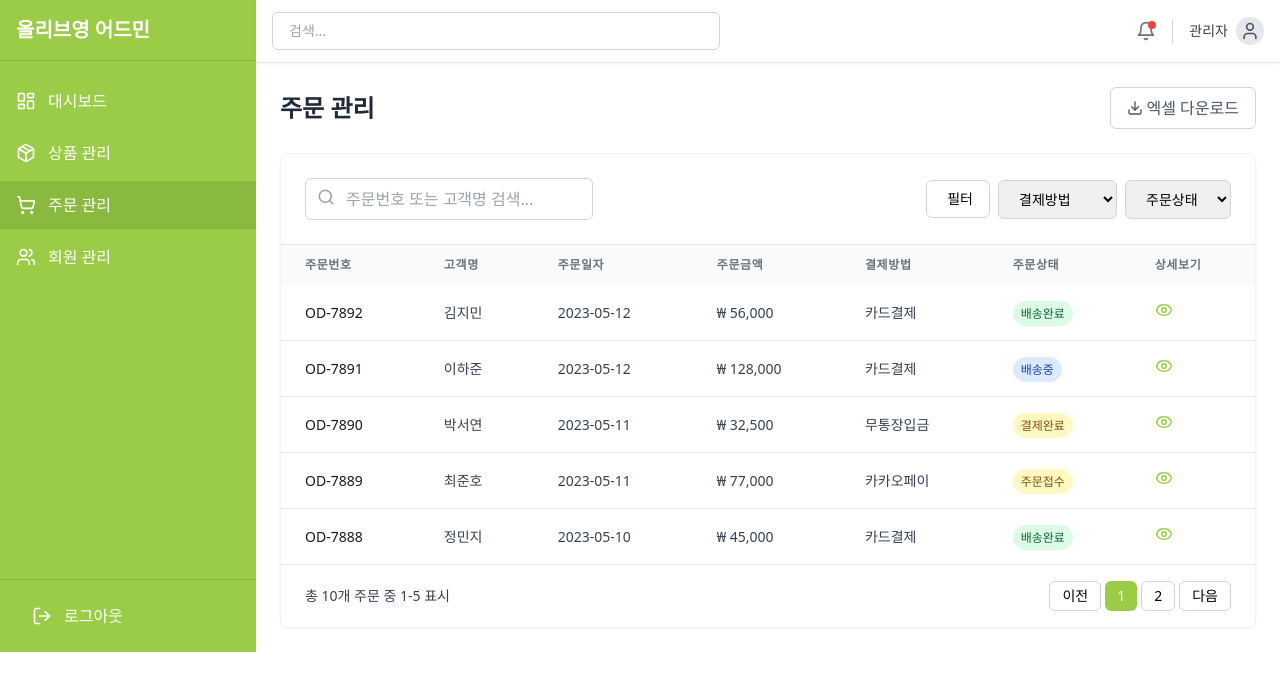
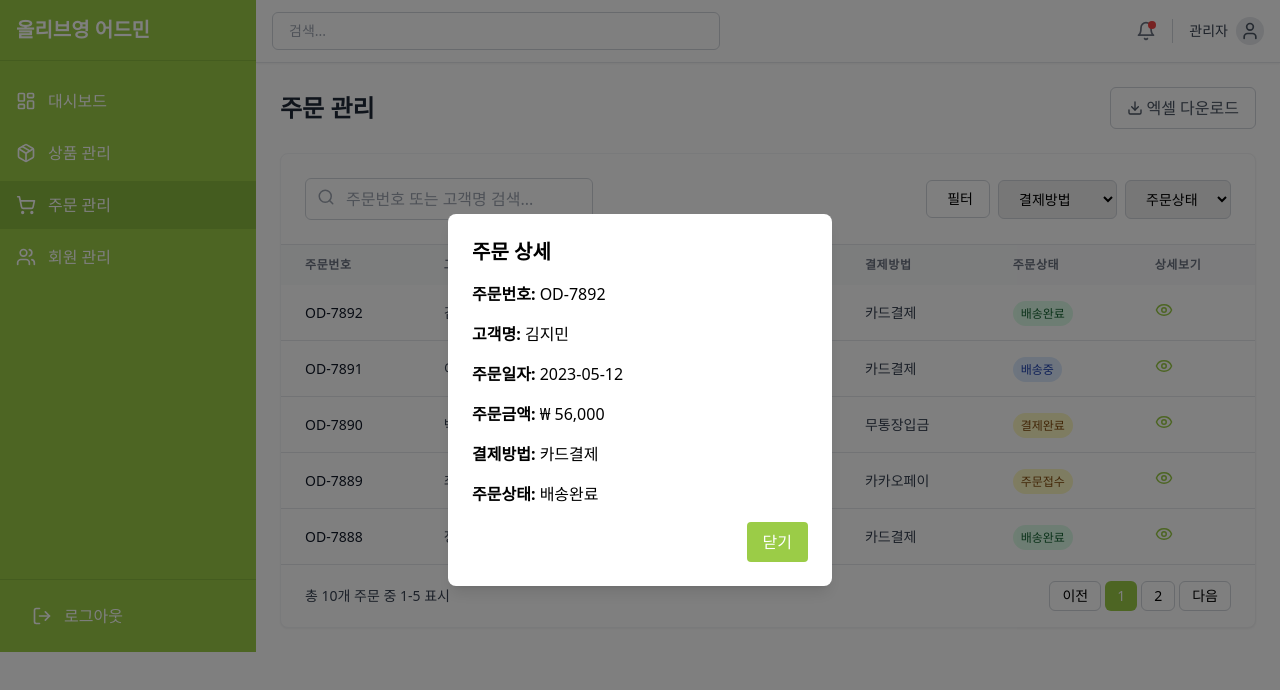
Before and after one commit to backend20250319/BE09-4rd-4team-FE, a React (Vite) app in the folder admin/: page /orders in a window 1280 px wide. Both pictures are taken after a click on the button 1163 px from the left and 310 px from the top of the page. Shown: the top 690 px of the page. Built offline with nearby package versions, Linux system fonts and the light colour scheme.

Commit message:
상세보기

```diff
--- a/admin/src/pages/OrdersTable.jsx
+++ b/admin/src/pages/OrdersTable.jsx
@@ -6,7 +6,8 @@
   const [paymentFilter, setPaymentFilter] = useState('');
   const [statusFilter, setStatusFilter] = useState('');
   const [currentPage, setCurrentPage] = useState(1);
-
+  const [selectedOrder, setSelectedOrder] = useState(null);
+  const [showDetail, setShowDetail] = useState(false);
 
   const orders = [
     { id: 'OD-7892', customer: '김지민', date: '2023-05-12', total: '₩ 56,000', payment: '카드결제', status: '배송완료' },
@@ -39,10 +40,10 @@
     currentPage * itemsPerPage
   );
 
-  const handlePageChange = (page) => {
-    if (page >= 1 && page <= totalPages) {
-      setCurrentPage(page);
-    }
+const handlePageChange = (page) => {
+  if (page >= 1 && page <= totalPages) {
+    setCurrentPage(page);
+  }
 };
 
   const downloadCSV = () => {
@@ -139,7 +140,10 @@
                     </span>
                   </td>
                   <td className="px-6 py-4">
-                    <button className="text-[#9BCC47] hover:text-[#8ab93f]">
+                    <button className="text-[#9BCC47] hover:text-[#8ab93f]" onClick={() => {
+                      setSelectedOrder(order);
+                      setShowDetail(true);
+                    }}>
                       <EyeIcon size={18} />
                     </button>
                   </td>
@@ -190,7 +194,31 @@
             </button>
           </div>
         </div>
+
+
+        {/* 상세보기 모달 */}
+        {showDetail && selectedOrder && (
+          <div className="fixed inset-0 z-50 flex items-center justify-center bg-black bg-opacity-50">
+            <div className="p-6 space-y-4 bg-white rounded-lg shadow-lg w-96">
+              <h2 className="text-xl font-bold">주문 상세</h2>
+              <p><strong>주문번호:</strong> {selectedOrder.id}</p>
+              <p><strong>고객명:</strong> {selectedOrder.customer}</p>
+              <p><strong>주문일자:</strong> {selectedOrder.date}</p>
+              <p><strong>주문금액:</strong> {selectedOrder.total}</p>
+              <p><strong>결제방법:</strong> {selectedOrder.payment}</p>
+              <p><strong>주문상태:</strong> {selectedOrder.status}</p>
+              <div className="flex justify-end">
+                <button
+                  onClick={() => setShowDetail(false)}
+                  className="px-4 py-2 bg-[#9BCC47] text-white rounded hover:bg-[#8ab93f]"
+                >
+                  닫기
+                </button>
+              </div>
+            </div>
+          </div>
+        )}
       </div>
     </div>
-  );
+    );
 }
--- a/admin/src/pages/ProductsTable.jsx
+++ b/admin/src/pages/ProductsTable.jsx
@@ -7,6 +7,19 @@
   const [categoryFilter, setCategoryFilter] = useState('');
   const [statusFilter, setStatusFilter] = useState('');
   const [currentPage, setCurrentPage] = useState(1);
+  const [products, setProducts] = useState([
+    { id: 1, name: '아이오페 UV 쉴드', category: '선케어', stock: 123, price: '₩ 30,000', status: '판매중' },
+    { id: 2, name: '이니스프리 그린티 세럼', category: '스킨케어', stock: 89, price: '₩ 30,000', status: '판매중' },
+    { id: 3, name: '라네즈 워터 슬리핑 마스크', category: '스킨케어', stock: 64, price: '₩ 30,000', status: '판매중' },
+    { id: 4, name: '에뛰드 드로잉 아이브로우', category: '메이크업', stock: 42, price: '₩ 15,000', status: '품절임박' },
+    { id: 5, name: '미샤 타임 레볼루션 에센스', category: '스킨케어', stock: 78, price: '₩ 30,000', status: '판매중' },
+    { id: 6, name: '토니모리 립톤 겟잇틴트', category: '메이크업', stock: 0, price: '₩ 12,000', status: '품절' },
+    { id: 7, name: '스킨푸드 블랙슈가 마스크', category: '스킨케어', stock: 54, price: '₩ 18,000', status: '판매중' },
+    { id: 8, name: '홀리카홀리카 하드커버 파운데이션', category: '메이크업', stock: 31, price: '₩ 25,000', status: '판매중' },
+    { id: 9, name: '네이처리퍼블릭 알로에 젤', category: '스킨케어', stock: 102, price: '₩ 8,000', status: '판매중' },
+    { id: 10, name: '더페이스샵 라이스 클렌징 오일', category: '클렌징', stock: 5, price: '₩ 20,000', status: '품절임박' }
+  ]);
+
 
 
   function NewProductModal({ onClose }) {
@@ -42,18 +55,6 @@
 }
 
 
-  const products = [
-    { id: 1, name: '아이오페 UV 쉴드', category: '선케어', stock: 123, price: '₩ 30,000', status: '판매중' },
-    { id: 2, name: '이니스프리 그린티 세럼', category: '스킨케어', stock: 89, price: '₩ 30,000', status: '판매중' },
-    { id: 3, name: '라네즈 워터 슬리핑 마스크', category: '스킨케어', stock: 64, price: '₩ 30,000', status: '판매중' },
-    { id: 4, name: '에뛰드 드로잉 아이브로우', category: '메이크업', stock: 42, price: '₩ 15,000', status: '품절임박' },
-    { id: 5, name: '미샤 타임 레볼루션 에센스', category: '스킨케어', stock: 78, price: '₩ 30,000', status: '판매중' },
-    { id: 6, name: '토니모리 립톤 겟잇틴트', category: '메이크업', stock: 0, price: '₩ 12,000', status: '품절' },
-    { id: 7, name: '스킨푸드 블랙슈가 마스크', category: '스킨케어', stock: 54, price: '₩ 18,000', status: '판매중' },
-    { id: 8, name: '홀리카홀리카 하드커버 파운데이션', category: '메이크업', stock: 31, price: '₩ 25,000', status: '판매중' },
-    { id: 9, name: '네이처리퍼블릭 알로에 젤', category: '스킨케어', stock: 102, price: '₩ 8,000', status: '판매중' },
-    { id: 10, name: '더페이스샵 라이스 클렌징 오일', category: '클렌징', stock: 5, price: '₩ 20,000', status: '품절임박' }
-  ];
 
   // 필터링된 상품 목록
   const filteredProducts = products.filter((product) => {
@@ -76,6 +77,13 @@
       setCurrentPage(page);
     }
 };
+
+ const handleDelete = (id) => {
+    setProducts(prev => prev.filter(p => p.id !== id));
+    // 만약 삭제 후 페이지가 비면 이전 페이지로 이동:
+    const maxPage = Math.ceil((products.length - 1) / itemsPerPage);
+    if (currentPage > maxPage) setCurrentPage(maxPage);
+  };
 
 
   const downloadCSV = () => {
@@ -181,7 +189,7 @@
                       <button className="text-blue-600 hover:text-blue-800">
                         <div />
                       </button>
-                      <button className="text-red-600 hover:text-red-800">
+                      <button className="text-red-600 hover:text-red-800"  onClick={() => handleDelete(product.id)}>
                         <TrashIcon size={18} />
                       </button>
                     </div>
```
